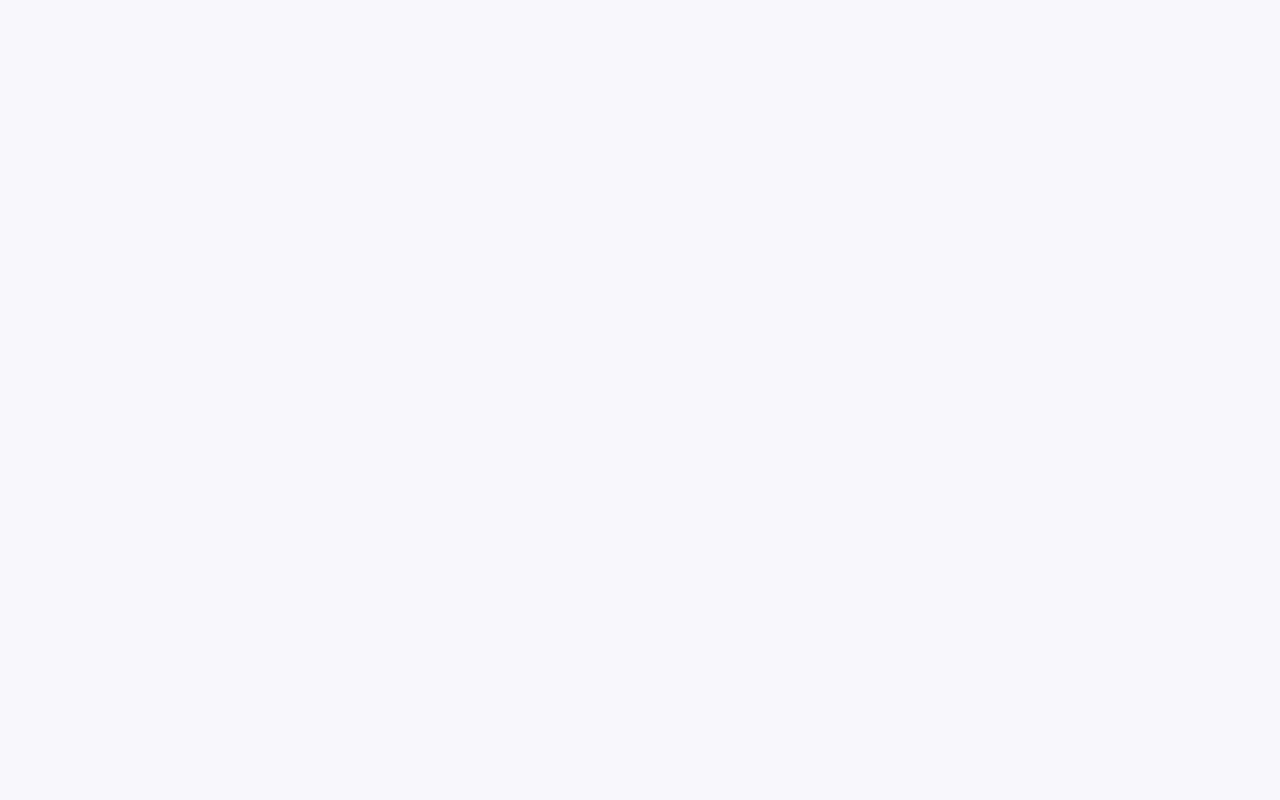
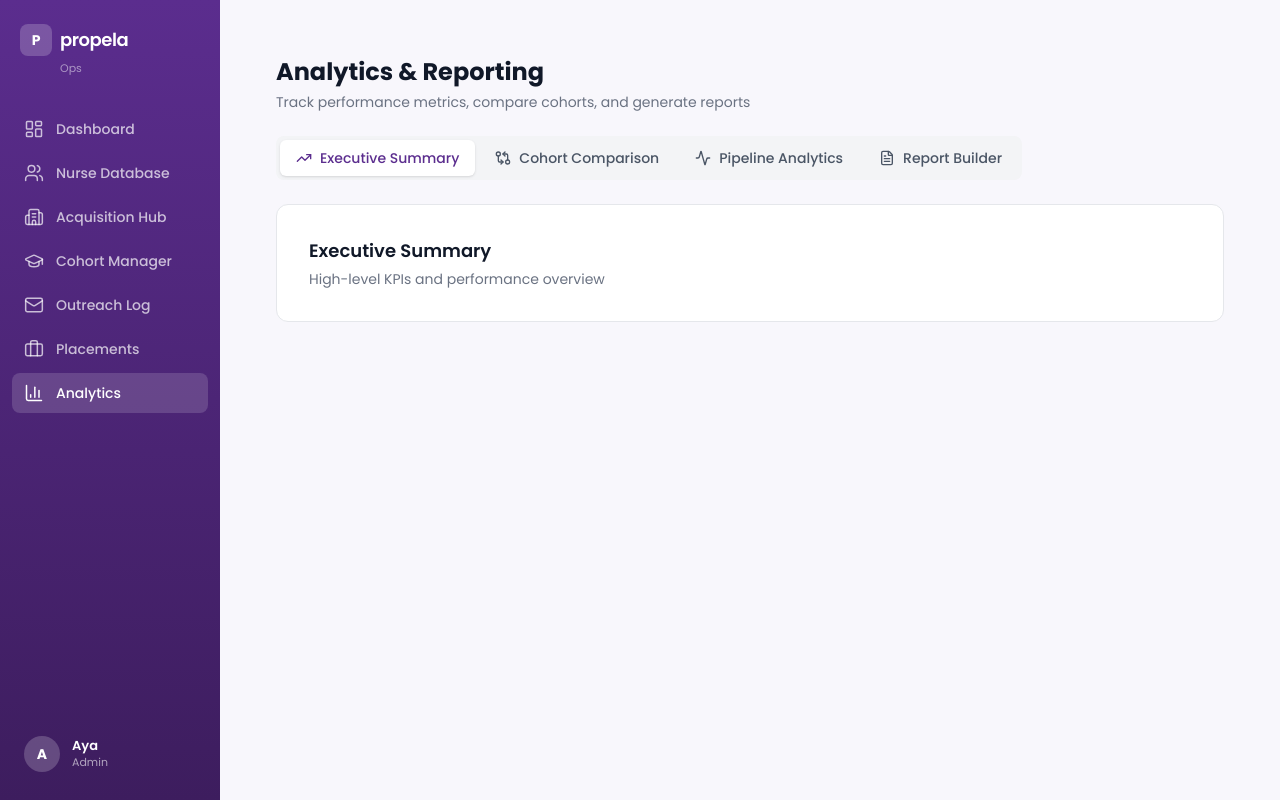
Before and after one commit to FunHouseDigital/PropelaPlatform, a React (Vite) app: page /analytics in a window 1280 px wide. Before the commit this address had no page. Built offline with nearby package versions, Linux system fonts and the light colour scheme.

Commit message:
feat: add Analytics page with tab navigation, route, and sidebar entry
Co-authored-by: FunHouseDigital <222448216+FunHouseDigital@users.noreply.github.com>

```diff
--- a/src/App.jsx
+++ b/src/App.jsx
@@ -7,6 +7,7 @@ import AcquisitionHub from './pages/AcquisitionHub';
 import CohortManager from './pages/CohortManager';
 import OutreachLog from './pages/OutreachLog';
 import PlacementTracker from './pages/PlacementTracker';
+import Analytics from './pages/Analytics';
 import { initializeData } from './lib/storage';
 import { AppProvider } from './context/AppContext';
 
@@ -26,6 +27,7 @@ export default function App() {
             <Route path="/cohorts" element={<CohortManager />} />
             <Route path="/outreach" element={<OutreachLog />} />
             <Route path="/placements" element={<PlacementTracker />} />
+            <Route path="/analytics" element={<Analytics />} />
           </Route>
         </Routes>
       </BrowserRouter>
--- /dev/null
+++ b/src/components/analytics/CohortComparison.jsx
@@ -0,0 +1,10 @@
+export default function CohortComparison() {
+  return (
+    <div className="bg-white rounded-xl border border-gray-200 p-8">
+      <h2 className="text-lg font-semibold text-gray-900">Cohort Comparison</h2>
+      <p className="text-sm text-gray-500 mt-1">
+        Compare metrics across cohorts side by side
+      </p>
+    </div>
+  );
+}
--- /dev/null
+++ b/src/components/analytics/ExecutiveSummary.jsx
@@ -0,0 +1,10 @@
+export default function ExecutiveSummary() {
+  return (
+    <div className="bg-white rounded-xl border border-gray-200 p-8">
+      <h2 className="text-lg font-semibold text-gray-900">Executive Summary</h2>
+      <p className="text-sm text-gray-500 mt-1">
+        High-level KPIs and performance overview
+      </p>
+    </div>
+  );
+}
--- /dev/null
+++ b/src/components/analytics/PipelineAnalytics.jsx
@@ -0,0 +1,10 @@
+export default function PipelineAnalytics() {
+  return (
+    <div className="bg-white rounded-xl border border-gray-200 p-8">
+      <h2 className="text-lg font-semibold text-gray-900">Pipeline Analytics</h2>
+      <p className="text-sm text-gray-500 mt-1">
+        Analyze pipeline flow, conversion rates, and bottlenecks
+      </p>
+    </div>
+  );
+}
--- /dev/null
+++ b/src/components/analytics/ReportBuilder.jsx
@@ -0,0 +1,10 @@
+export default function ReportBuilder() {
+  return (
+    <div className="bg-white rounded-xl border border-gray-200 p-8">
+      <h2 className="text-lg font-semibold text-gray-900">Report Builder</h2>
+      <p className="text-sm text-gray-500 mt-1">
+        Create and export custom reports
+      </p>
+    </div>
+  );
+}
--- a/src/components/layout/Sidebar.jsx
+++ b/src/components/layout/Sidebar.jsx
@@ -6,6 +6,7 @@ import {
   GraduationCap,
   Mail,
   Briefcase,
+  BarChart3,
 } from 'lucide-react';
 
 const NAV_ITEMS = [
@@ -15,6 +16,7 @@ const NAV_ITEMS = [
   { path: '/cohorts', label: 'Cohort Manager', icon: GraduationCap },
   { path: '/outreach', label: 'Outreach Log', icon: Mail },
   { path: '/placements', label: 'Placements', icon: Briefcase },
+  { path: '/analytics', label: 'Analytics', icon: BarChart3 },
 ];
 
 export default function Sidebar() {
--- /dev/null
+++ b/src/pages/Analytics.jsx
@@ -0,0 +1,57 @@
+import { useState } from 'react';
+import { TrendingUp, GitCompareArrows, Activity, FileText } from 'lucide-react';
+import ExecutiveSummary from '../components/analytics/ExecutiveSummary';
+import CohortComparison from '../components/analytics/CohortComparison';
+import PipelineAnalytics from '../components/analytics/PipelineAnalytics';
+import ReportBuilder from '../components/analytics/ReportBuilder';
+
+const TABS = [
+  { id: 'executive', label: 'Executive Summary', icon: TrendingUp },
+  { id: 'cohorts', label: 'Cohort Comparison', icon: GitCompareArrows },
+  { id: 'pipeline', label: 'Pipeline Analytics', icon: Activity },
+  { id: 'reports', label: 'Report Builder', icon: FileText },
+];
+
+export default function Analytics() {
+  const [activeTab, setActiveTab] = useState('executive');
+
+  return (
+    <div className="p-6">
+      {/* Header */}
+      <div className="mb-6">
+        <h1 className="text-2xl font-bold text-gray-900">Analytics & Reporting</h1>
+        <p className="text-sm text-gray-500 mt-1">
+          Track performance metrics, compare cohorts, and generate reports
+        </p>
+      </div>
+
+      {/* Tab Navigation */}
+      <div className="flex gap-1 bg-gray-100 rounded-lg p-1 mb-6 w-fit">
+        {TABS.map((tab) => {
+          const Icon = tab.icon;
+          const isActive = activeTab === tab.id;
+          return (
+            <button
+              key={tab.id}
+              onClick={() => setActiveTab(tab.id)}
+              className={`flex items-center gap-2 px-4 py-2 rounded-md text-sm font-medium transition-all duration-150
+                ${isActive
+                  ? 'bg-white text-[#5B2D8E] shadow-sm'
+                  : 'text-gray-600 hover:text-gray-900'
+                }`}
+            >
+              <Icon size={16} />
+              <span>{tab.label}</span>
+            </button>
+          );
+        })}
+      </div>
+
+      {/* Tab Content */}
+      {activeTab === 'executive' && <ExecutiveSummary />}
+      {activeTab === 'cohorts' && <CohortComparison />}
+      {activeTab === 'pipeline' && <PipelineAnalytics />}
+      {activeTab === 'reports' && <ReportBuilder />}
+    </div>
+  );
+}
```
